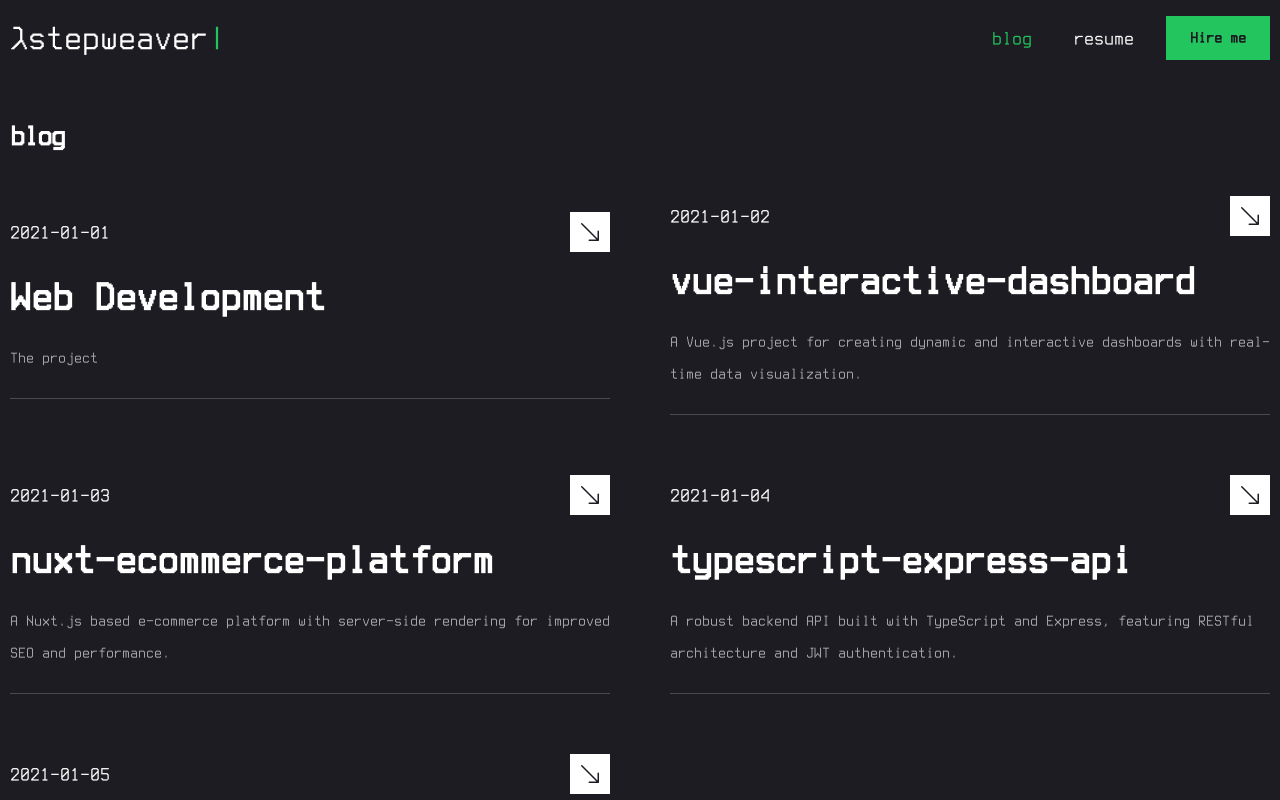
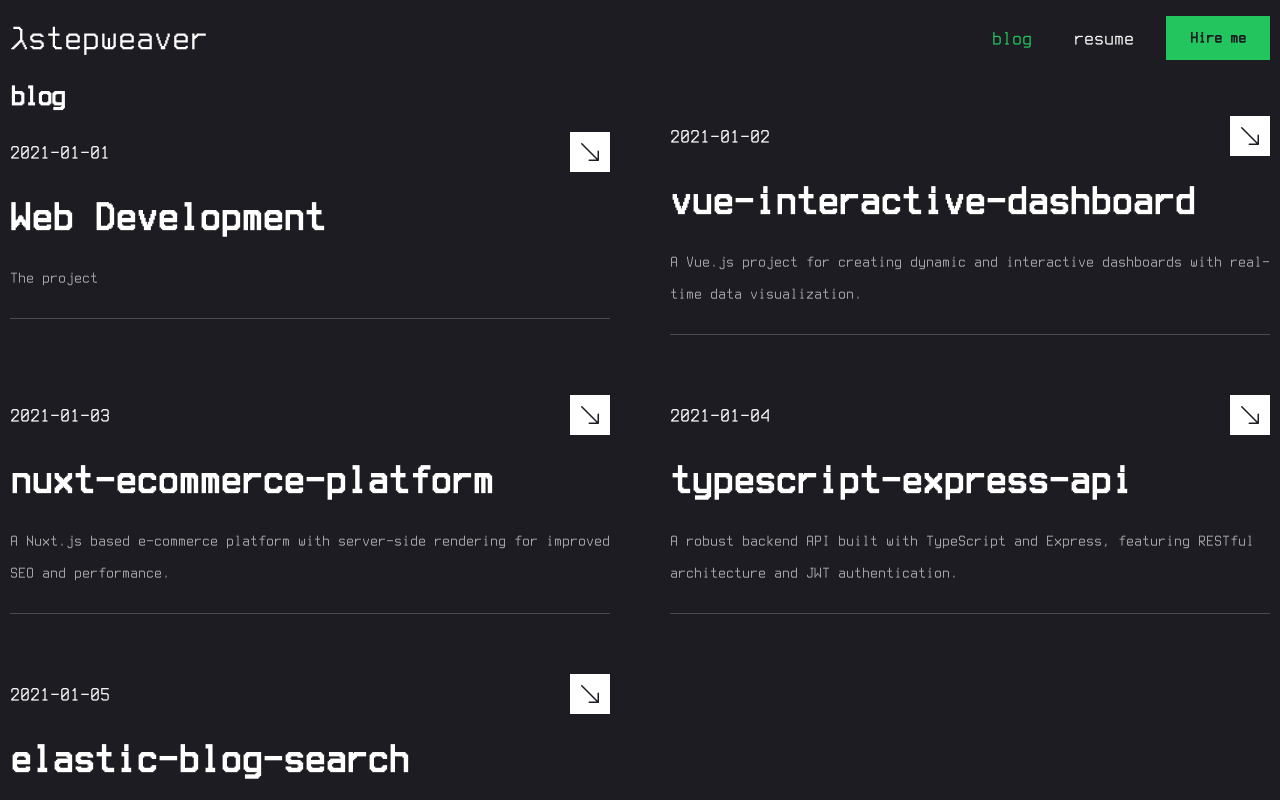
Before and after one commit to stepweaver/nextjs-blogfolio, a Next.js app: page /blog in a window 1280 px wide. Shown: the top 800 px of the page. Built offline with nearby package versions, Linux system fonts and the light colour scheme; data requests are answered from the project's data file.

Commit message:
Refactor blog loading and list components: remove old loading component, implement new BlogList and BlogListLoading components with improved structure and suspense handling

```diff
--- /dev/null
+++ b/app/blog/components/blog-list-loading.jsx
@@ -0,0 +1,11 @@
+export default function BlogListLoading() {
+  return (
+    <div className='grid grid-cols-1 md:grid-cols-2 gap-[60px]'>
+      {Array(3)
+        .fill(0)
+        .map((_el, index) => (
+          <div key={index} className='animate-pulse bg-green-800 h-48'></div>
+        ))}
+    </div>
+  );
+}
--- /dev/null
+++ b/app/blog/components/blog-list.jsx
@@ -0,0 +1,43 @@
+import Link from 'next/link';
+import { BsArrowDownRight } from 'react-icons/bs';
+
+export default async function BlogList() {
+  const response = await fetch('http://localhost:3001/posts', {
+    cache: 'no-store',
+  });
+  const posts = await response.json();
+
+  return (
+    <div className='grid grid-cols-1 md:grid-cols-2 gap-[60px]'>
+      {posts.map((post, index) => {
+        return (
+          <div
+            key={index}
+            className='flex-1 flex flex-col justify-center gap-6 group'
+          >
+            {/* top */}
+            <div className='w-full flex justify-between items-center'>
+              <div className='text-xl group-hover:text-outline-hover transition-all duration-500'>
+                {post.date}
+              </div>
+              <Link
+                href='/'
+                className='w-[40px] h-[40px] bg-white group-hover:bg-green-500 transition-all duration-500 flex justify-center items-center hover:-rotate-45'
+              >
+                <BsArrowDownRight className='text-primary text-2xl' />
+              </Link>
+            </div>
+            {/* title */}
+            <h2 className='text-[42px] font-bold leading-none text-white group-hover:text-green-500 transition-all duration-500'>
+              {post.title}
+            </h2>
+            {/* description */}
+            <p className='text-white/60'>{post.description}</p>
+            {/* border */}
+            <div className='border-b border-white/20 w-full'></div>
+          </div>
+        );
+      })}
+    </div>
+  );
+}
--- a/app/blog/loading.jsx
+++ /dev/null
@@ -1,16 +0,0 @@
-export default function Loading() {
-  return (
-    <section className='min-h-[80vh] flex flex-col justify-center py-12 xl:py-0'>
-      <div className='container mx-auto'>
-        <h1 className='text-3xl py-10 font-semibold leading-10 tracking-tighter'>
-          blog<span className='blink text-green-500'>|</span>
-        </h1>
-        <div className='grid grid-cols-1 md:grid-cols-2 gap-[60px]'>
-          {Array(3).fill(0).map((_el, index) => (
-            <div key={index} className='animate-pulse bg-green-800 h-48'></div>
-          ))}
-        </div>
-      </div>
-    </section>
-  );
-}
--- a/app/blog/page.jsx
+++ b/app/blog/page.jsx
@@ -1,45 +1,26 @@
 import { BsArrowDownRight } from 'react-icons/bs';
 import Link from 'next/link';
+import { Suspense } from 'react';
+
+// components
+import BlogList from './components/blog-list';
+import BlogListLoading from './components/blog-list-loading';
 
 export default async function BlogPage() {
-  const response = await fetch('http://localhost:3001/posts', { cache: 'no-store' });
+  const response = await fetch('http://localhost:3001/posts', {
+    cache: 'no-store',
+  });
   const posts = await response.json();
 
   return (
     <section className='min-h-[80vh] flex flex-col justify-center py-12 xl:py-0'>
       <div className='container mx-auto'>
-        <h1 className='text-3xl py-10 font-semibold leading-10 tracking-tighter'>blog<span className='blink text-green-500'>|</span></h1>
-        <div className='grid grid-cols-1 md:grid-cols-2 gap-[60px]'>
-          {posts.map((post, index) => {
-            return (
-              <div
-                key={index}
-                className='flex-1 flex flex-col justify-center gap-6 group'
-              >
-                {/* top */}
-                <div className='w-full flex justify-between items-center'>
-                  <div className='text-xl group-hover:text-outline-hover transition-all duration-500'>
-                    {post.date}
-                  </div>
-                  <Link
-                    href='/'
-                    className='w-[40px] h-[40px] bg-white group-hover:bg-green-500 transition-all duration-500 flex justify-center items-center hover:-rotate-45'
-                  >
-                    <BsArrowDownRight className='text-primary text-2xl' />
-                  </Link>
-                </div>
-                {/* title */}
-                <h2 className='text-[42px] font-bold leading-none text-white group-hover:text-green-500 transition-all duration-500'>
-                  {post.title}
-                </h2>
-                {/* description */}
-                <p className='text-white/60'>{post.description}</p>
-                {/* border */}
-                <div className='border-b border-white/20 w-full'></div>
-              </div>
-            );
-          })}
-        </div>
+        <h1 className='text-3xl font-semibold leading-10 tracking-tighter'>
+          blog<span className='blink text-green-500'>|</span>
+        </h1>
+        <Suspense fallback={<BlogListLoading />}>
+          <BlogList />
+        </Suspense>
       </div>
     </section>
   );
```
